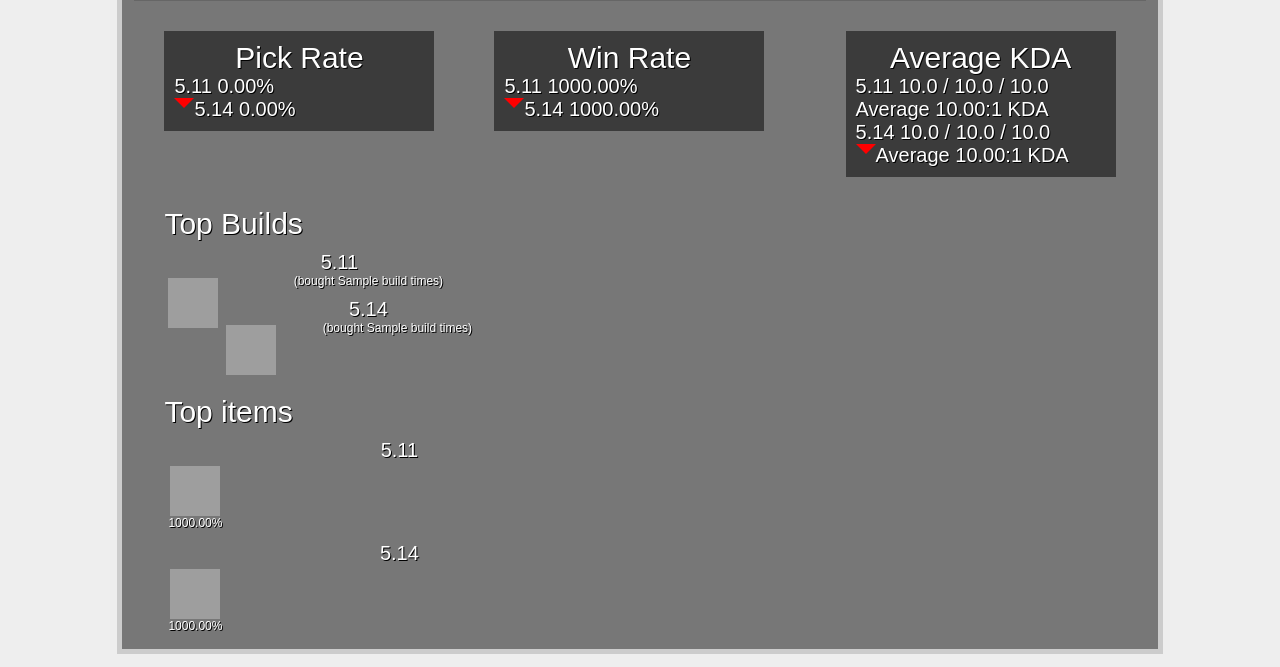
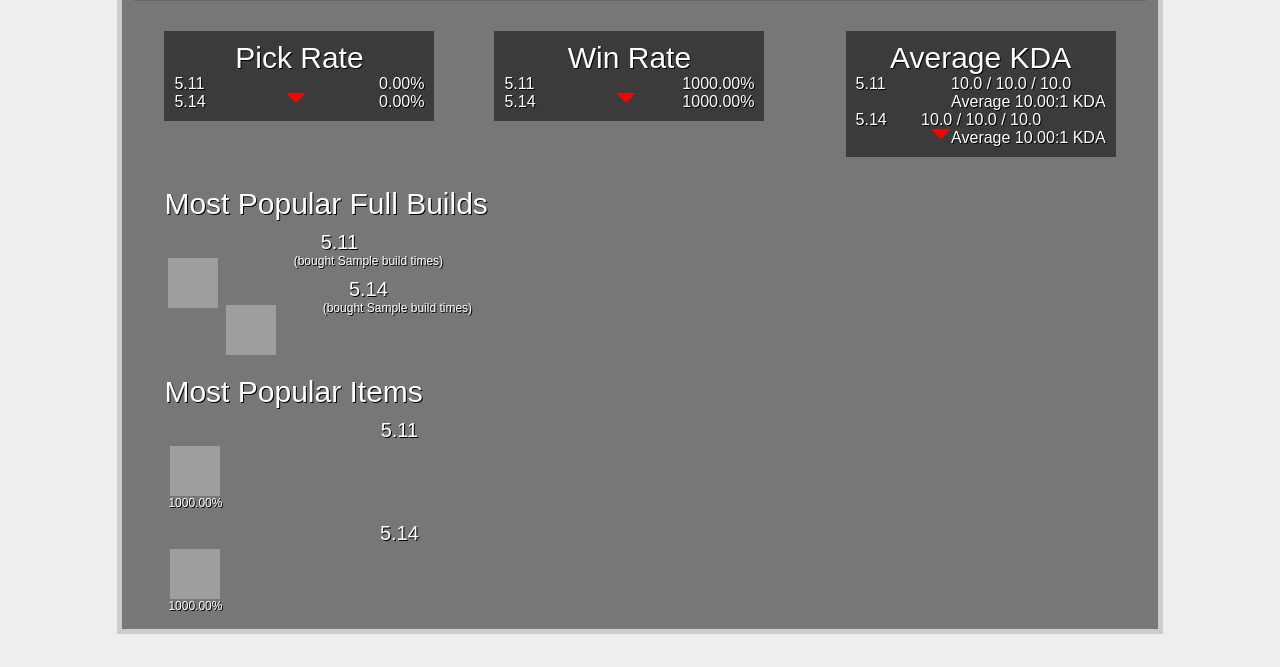
Before and after one commit to Dragons-Ire/AbilityPoro, a Flask app: template templates/champion.html in a window 1280 px wide. Shown: the part 952-1619 px from the top of the page. Run offline with Flask 2, Linux system fonts and the light colour scheme; the template is opened without the code that fills it: most values are stand-ins (such as "Sample title", 1, 10 or a date in 2020); grey boxes are pictures that could not be loaded.

Commit message:
champion work

```diff
--- a/static/style.css
+++ b/static/style.css
@@ -14,10 +14,9 @@ h3              { font-size: 1.0em; }
 
 .champbox       { border: 3px solid #666; }
 .textbox        { background-color: rgba(0, 0, 0, 0.5); padding: 10px; color: #fff;
-                  text-shadow: 1px 1px 0px #000; font-size: 20px; width: 250px; margin:30px;}
+                  text-shadow: 1px 1px 0px #000; font-size: 16px; width: 250px; margin:30px;}
 
 .textbox-title  { text-align:center; font-size: 30px;}
-.textbox-element{ }
 
 .items          { color: #fff; text-shadow: 1px 1px 0px #000; font-size: 20px; margin:30px;}
 .items-title    { font-size: 30px;}
@@ -26,6 +25,7 @@ h3              { font-size: 1.0em; }
   float: left;
 	width: 0;
 	height: 0;
+  margin-left:10px;
 	border-left: 10px solid transparent;
 	border-right: 10px solid transparent;
 
@@ -36,6 +36,7 @@ h3              { font-size: 1.0em; }
   float: left;
 	width: 0;
 	height: 0;
+  margin-left:10px;
 	border-left: 10px solid transparent;
 	border-right: 10px solid transparent;
 
--- a/templates/champion.html
+++ b/templates/champion.html
@@ -28,55 +28,75 @@
         <div class="textbox-title">
           Pick Rate
         </div>
+        <div style="float:left">
           5.11
+        </div>
+        <div style="float:right">
           {% if not championName=="TahmKench" %}
             {% set pickBefore=(before[(championIds[championName] | string)]['wins'] + before[(championIds[championName] | string)]['losses'])/2000000 * 100 %}
             {{ "{0:.2f}%".format(pickBefore) }}
           {% endif %}
-        <br>
+        </div>
+        <div style="clear:both;float:left">
           5.14
+        </div>
         {% set pickAfter=(after["{}".format(championIds[championName])]['wins'] + after["{}".format(championIds[championName])]['losses'])/2000000 * 100 %}
         {% if pickBefore < pickAfter %}
-          <div class="up"></div>
+          <div class="up" style="margin-left:80px"></div>
         {% else %}
-          <div class="down"></div>
+          <div class="down" style="margin-left:80px"></div>
         {% endif %}
+        <div style="float:right">
           {{ "{0:.2f}%".format(pickAfter) }}
+        </div>
       </div>
 
       <div class="textbox" style="float:left;">
         <div class="textbox-title">
           Win Rate
         </div>
+        <div style="float:left">
           5.11
+        </div>
+        <div style="float:right">
           {% if not championName=="TahmKench" %}
             {% set winBefore=(before["{}".format(championIds[championName])]['wins'])/(before["{}".format(championIds[championName])]['wins'] + before["{}".format(championIds[championName])]['losses']) * 100 %}
             {{ "{0:.2f}%".format(winBefore) }}
           {% endif %}
-        <br>
+        </div>
+        <div style="clear:both;float:left">
           5.14
+        </div>
         {% set winAfter=(after["{}".format(championIds[championName])]['wins'])/(after["{}".format(championIds[championName])]['wins'] + after["{}".format(championIds[championName])]['losses']) * 100 %}
         {% if winBefore < winAfter %}
-          <div class="up"></div>
+          <div class="up" style="margin-left:80px"></div>
         {% else %}
-          <div class="down"></div>
+          <div class="down" style="margin-left:80px"></div>
         {% endif %}
+        <div style="float:right">
           {{ "{0:.2f}%".format(winAfter) }}
+        </div>
       </div>
 
       <div class="textbox" style="float:right">
         <div class="textbox-title">
           Average KDA
         </div>
+        <div style="float:left">
           5.11
+        </div>
+        <div style="float:right">
           {% if not championName=="TahmKench" %}
             {{ "{:.1f} / {:.1f} / {:.1f}".format((before["{}".format(championIds[championName])]['kills']/(before["{}".format(championIds[championName])]['wins'] + before["{}".format(championIds[championName])]['losses'])), (before["{}".format(championIds[championName])]['deaths']/(before["{}".format(championIds[championName])]['wins'] + before["{}".format(championIds[championName])]['losses'])), (before["{}".format(championIds[championName])]['assists']/(before["{}".format(championIds[championName])]['wins'] + before["{}".format(championIds[championName])]['losses']))) }}
             <br>
             {% set kdaBefore=(before["{}".format(championIds[championName])]['kills'] + before["{}".format(championIds[championName])]['assists'])/before["{}".format(championIds[championName])]['deaths'] %}
             {{ "Average {:.2f}:1 KDA".format(kdaBefore) }}
           {% endif %}
-        <br>
+        </div>
+        <div style="clear:both;float:left">
           5.14
+        </div>
+        <div style="float:right">
           {{ "{:.1f} / {:.1f} / {:.1f}".format((after["{}".format(championIds[championName])]['kills']/(after["{}".format(championIds[championName])]['wins'] + after["{}".format(championIds[championName])]['losses'])), (after["{}".format(championIds[championName])]['deaths']/(after["{}".format(championIds[championName])]['wins'] + after["{}".format(championIds[championName])]['losses'])), (after["{}".format(championIds[championName])]['assists']/(after["{}".format(championIds[championName])]['wins'] + after["{}".format(championIds[championName])]['losses']))) }}
           <br>
           {% set kdaAfter=(after["{}".format(championIds[championName])]['kills'] + after["{}".format(championIds[championName])]['assists'])/after["{}".format(championIds[championName])]['deaths'] %}
@@ -87,10 +107,11 @@
           {% endif %}
           {{ "Average {:.2f}:1 KDA".format(kdaAfter) }}
         </div>
+      </div>
 
       <div class="items" style="clear:both">
         <div class="items-title">
-          Top Builds
+          Most Popular Full Builds
         </div>
         <div style="text-align:center;width:350px;margin-top:10px">
           <div>
@@ -98,7 +119,7 @@
           </div>
           {% for item in before["{}".format(championIds[championName])]['topBuild'][0] %}
             <div style="float:left;margin:4px;">
-              <img src={{ "http://ddragon.leagueoflegends.com/cdn/5.11.1/img/item/{}.png".format(item) }} width="50" height="50" alt={{ itemNames[item] }} title={{ itemNames[item] }}>
+              <img src={{ "http://ddragon.leagueoflegends.com/cdn/5.11.1/img/item/{}.png".format(item) }} width="50" height="50" alt="{{ itemNames[item] }}" title="{{ itemNames[item] }}">
             </div>
           {% endfor %}
           <div style="font-size:12px">
@@ -111,7 +132,7 @@
           </div>
           {% for item in after["{}".format(championIds[championName])]['topBuild'][0] %}
             <div style="float:left;margin:4px;">
-              <img src={{ "http://ddragon.leagueoflegends.com/cdn/5.14.1/img/item/{}.png".format(item) }} width="50" height="50" alt={{ itemNames[item] }} title={{ itemNames[item] }}>
+              <img src={{ "http://ddragon.leagueoflegends.com/cdn/5.14.1/img/item/{}.png".format(item) }} width="50" height="50" alt="{{ itemNames[item] }}" title="{{ itemNames[item] }}">
             </div>
           {% endfor %}
           <div style="font-size:12px">
@@ -122,7 +143,7 @@
 
       <div class="items" style="margin-top:60px">
         <div class="items-title">
-          Top items
+          Most Popular Items
         </div>
         <div style="text-align:center;width:470px;margin-top:10px">
           <div>
@@ -131,7 +152,7 @@
           {% for i in range(before["{}".format(championIds[championName])]['itemsSorted'] | length) %}
             {% set item=before["{}".format(championIds[championName])]['itemsSorted'][i] %}
             <div style="float:left;margin:4px;">
-              <img src={{ "http://ddragon.leagueoflegends.com/cdn/5.11.1/img/item/{}.png".format(item) }} width="50" height="50" alt={{ itemNames[item] }} title={{ itemNames[item] }}>
+              <img src={{ "http://ddragon.leagueoflegends.com/cdn/5.11.1/img/item/{}.png".format(item) }} width="50" height="50" alt="{{ itemNames[item] }}" title="{{ itemNames[item] }}">
               <div style="font-size:12px">
                 {{ "{:.2f}%".format(before["{}".format(championIds[championName])]['items'][item]/(before["{}".format(championIds[championName])]['wins'] + before["{}".format(championIds[championName])]['losses']) * 100) }}
               </div>
@@ -145,7 +166,7 @@
           {% for i in range(after["{}".format(championIds[championName])]['itemsSorted'] | length) %}
             {% set item=after["{}".format(championIds[championName])]['itemsSorted'][i] %}
             <div style="float:left;margin:4px;">
-              <img src={{ "http://ddragon.leagueoflegends.com/cdn/5.14.1/img/item/{}.png".format(item) }} width="50" height="50" alt={{ itemNames[item] }} title={{ itemNames[item] }}>
+              <img src={{ "http://ddragon.leagueoflegends.com/cdn/5.14.1/img/item/{}.png".format(item) }} width="50" height="50" alt="{{ itemNames[item] }}" title="{{ itemNames[item] }}">
               <div style="font-size:12px">
                 {{ "{:.2f}%".format(after["{}".format(championIds[championName])]['items'][item]/(after["{}".format(championIds[championName])]['wins'] + after["{}".format(championIds[championName])]['losses']) * 100) }}
               </div>
```
Lines whose indentation alone changed are shown as unchanged.
